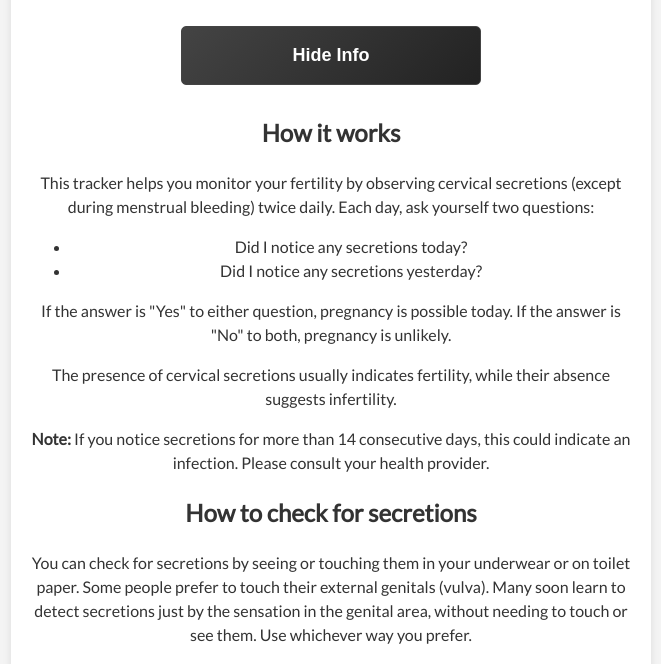
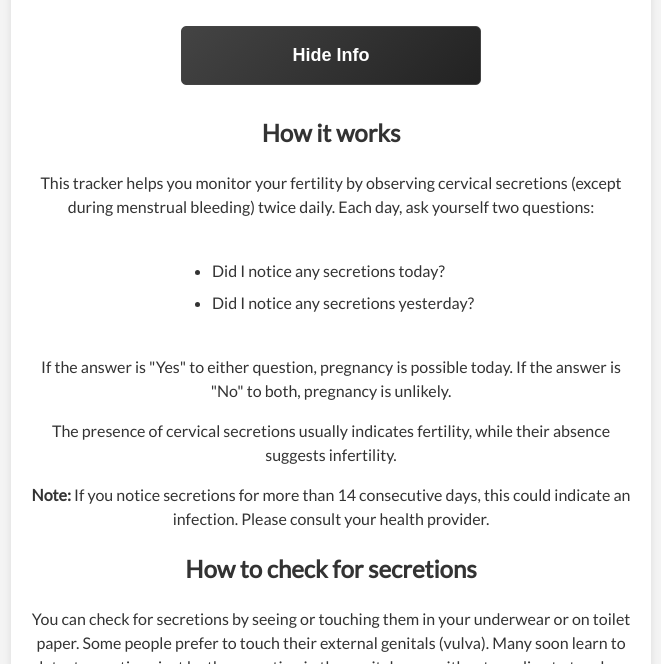
Before and after one commit to zikalify/FWTracker, a plain HTML site: page index.html in a window 1280 px wide. Both pictures are taken after a click on the button "How does this work?". Shown: the part 130-794 px from the top of the page, without its empty margins (309-970 px from the left). Drawn offline with Linux system fonts and the light colour scheme.

Commit message:
Fixed bullet points
Fixed the bullet point formatting in the info area

```diff
--- a/styles.css
+++ b/styles.css
@@ -155,14 +155,15 @@ button:hover {
 }
 
 /* Fix for explainer lists: bullets and text centered */
-#twoDayExplainer ul {
-  list-style: disc inside;
-  text-align: center;
-  margin: 1em 0;
-  padding-left: 0;
+#explainer ul {
+  list-style: disc outside;
+  display: inline-block;
+  text-align: left;
+  margin: 1em auto;
+  padding-left: 1.5em;
 }
-#twoDayExplainer li {
+#explainer li {
   margin: 0.5em 0;
-  text-align: center;
+  text-align: left;
   display: list-item;
 }
```
